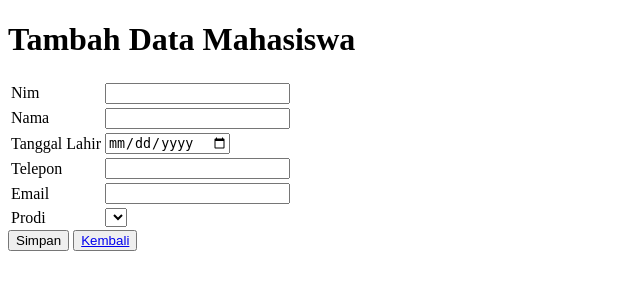
After one commit to IhsanulArifin012/2025web, a PHP site: page /tambahmahasiswa.php in a window 1280 px wide. The commit adds this page. Shown: the top 300 px of the page, without its empty margins (0-640 px from the left). Run offline with PHP 8.4, Linux system fonts and the light colour scheme; data that the repository does not hold is empty.

Commit message:
CREATE DATA

```diff
--- /dev/null
+++ b/tambahmahasiswa.php
@@ -0,0 +1,50 @@
+<!DOCTYPE html>
+<html lang="en">
+<head>
+    <meta charset="UTF-8">
+    <meta name="viewport" content="width=device-width, initial-scale=1.0">
+    <title>Tambah Mahasiswa</title>
+</head>
+<body>
+    <h1>Tambah Data Mahasiswa</h1>
+    <form action="tambahaksimahasiswa.php" method="post">
+        <table>
+        <tr>
+            <td>Nim</td>
+            <td><input type="text" name="nim"></td>
+        </tr>
+        <tr>
+            <td>Nama</td>
+            <td><input type="text" name="nama"></td>
+        </tr>
+        <tr>
+            <td>Tanggal Lahir</td>
+            <td><input type="date" name="tanggal_lahir"></td>
+        </tr>
+        <tr>
+            <td>Telepon</td>
+            <td><input type="text" name="telp"></td>
+        </tr>
+        <tr>
+            <td>Email</td>
+            <td><input type="text" name="email"></td>
+        </tr>
+        <tr>
+            <td>Prodi</td>
+            <td>
+            <select name="id">
+                    <?php foreach($data as $d) : ?>
+                    <option value="<?php echo $d['id'] ?>"><?php echo $d['nama'] ?> </option>
+                    <?php endforeach ?>
+                </select>
+            </td>
+        </tr>
+       </table>
+       <button type="submit">Simpan</button>
+       <button>
+       <a href="index.php">Kembali</a>
+       </button>
+</form>
+<br>
+</body>
+</html>
```
Also changed, not shown: index.php (+2 -8 lines), prodi.php (+2 -8 lines), tambahaksimahasiswa.php (added, +18 -0 lines).
